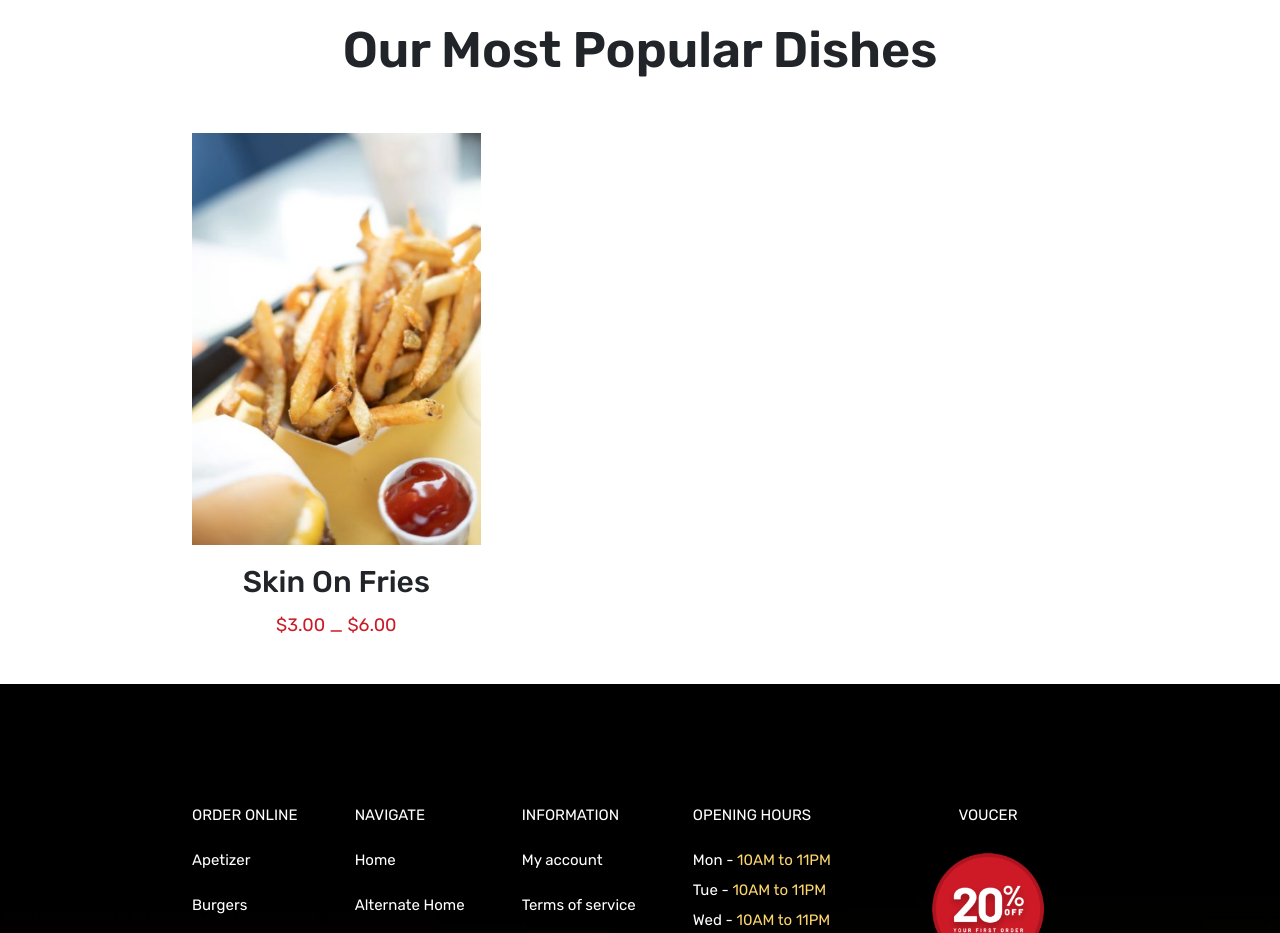
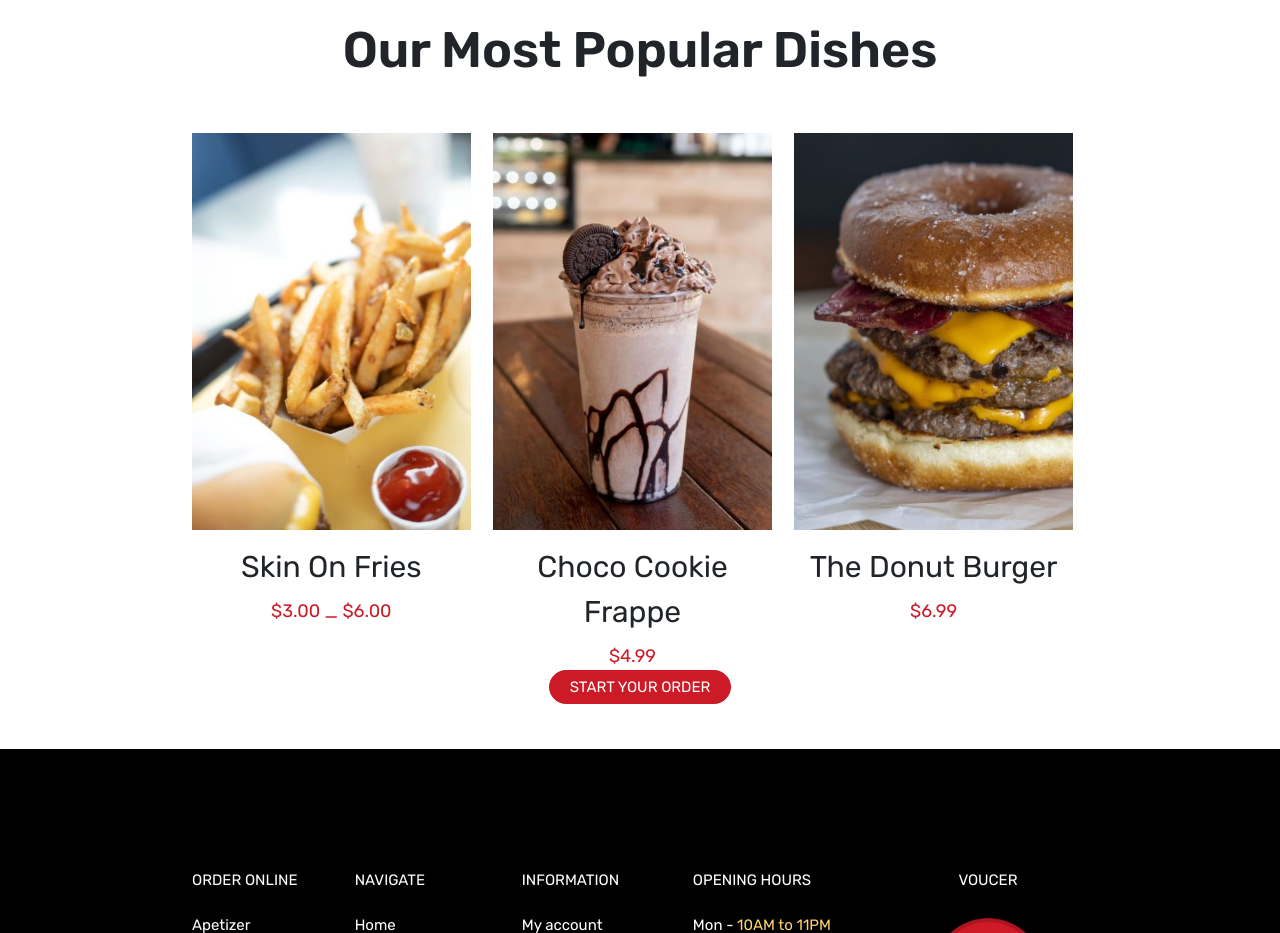
Before and after one commit to FabioBabaglioni/proj-html-vuejs, a Vue app: page / in a window 1280 px wide. Shown: the part 980-1913 px from the top of the page. Built offline with nearby package versions, Linux system fonts and the light colour scheme.

Commit message:
aggiunta card e button sezione popular dish

```diff
--- a/src/components/mainPopularDish.vue
+++ b/src/components/mainPopularDish.vue
@@ -18,7 +18,24 @@ export default {
                 <div class="title pb-2">Skin On Fries</div>
                 <div class="price">$3.00 _ $6.00</div>
             </div>
+
+            <div class="card mx-4">
+                <img class="pb-3" src="../img/choco-cookie-frappe-400x571.jpg" alt="">
+                <div class="title pb-2">Choco Cookie Frappe</div>
+                <div class="price">$4.99</div>
+            </div>
+
+            <div class="card">
+                <img class="pb-3" src="../img/donut-burger-400x571.jpg" alt="">
+                <div class="title pb-2">The Donut Burger</div>
+                <div class="price pb-5">$6.99</div>
+            </div>
         </div>
+
+        <div class="text-center">
+            <button class="btn_red btn_medium ">START YOUR ORDER</button>
+        </div>
+
     </section>
 
 </template>
@@ -37,13 +54,13 @@ section {
 
     .card {
         text-align: center;
-        width: calc((100% / 3) - 10px);
+        width: calc((100% / 3) - 20px);
         border: none;
     }
 
     .title {
         font-size: 30px;
-        font-weight: 500;
+        font-weight: 400;
     }
 
     .price {
```
